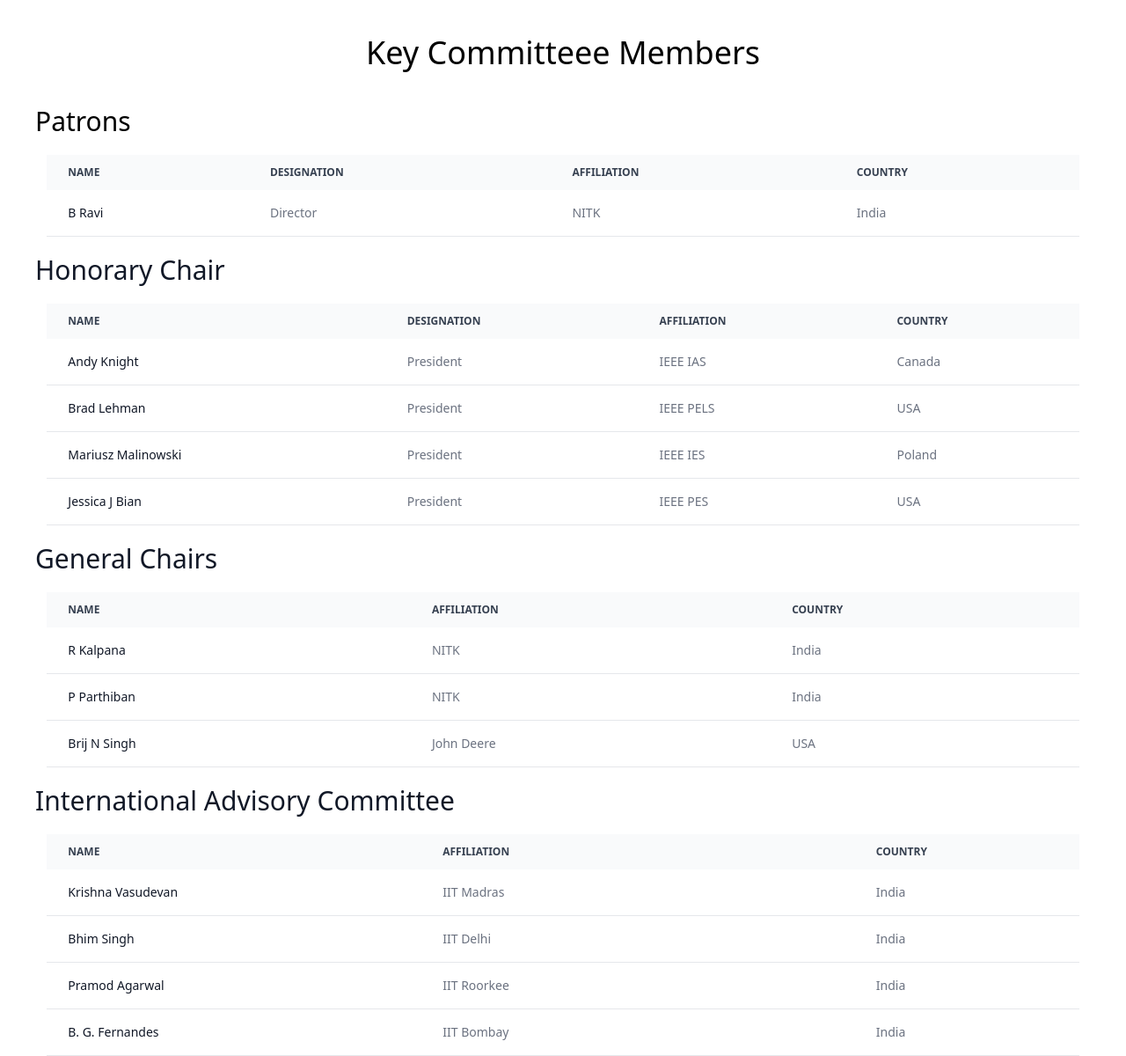
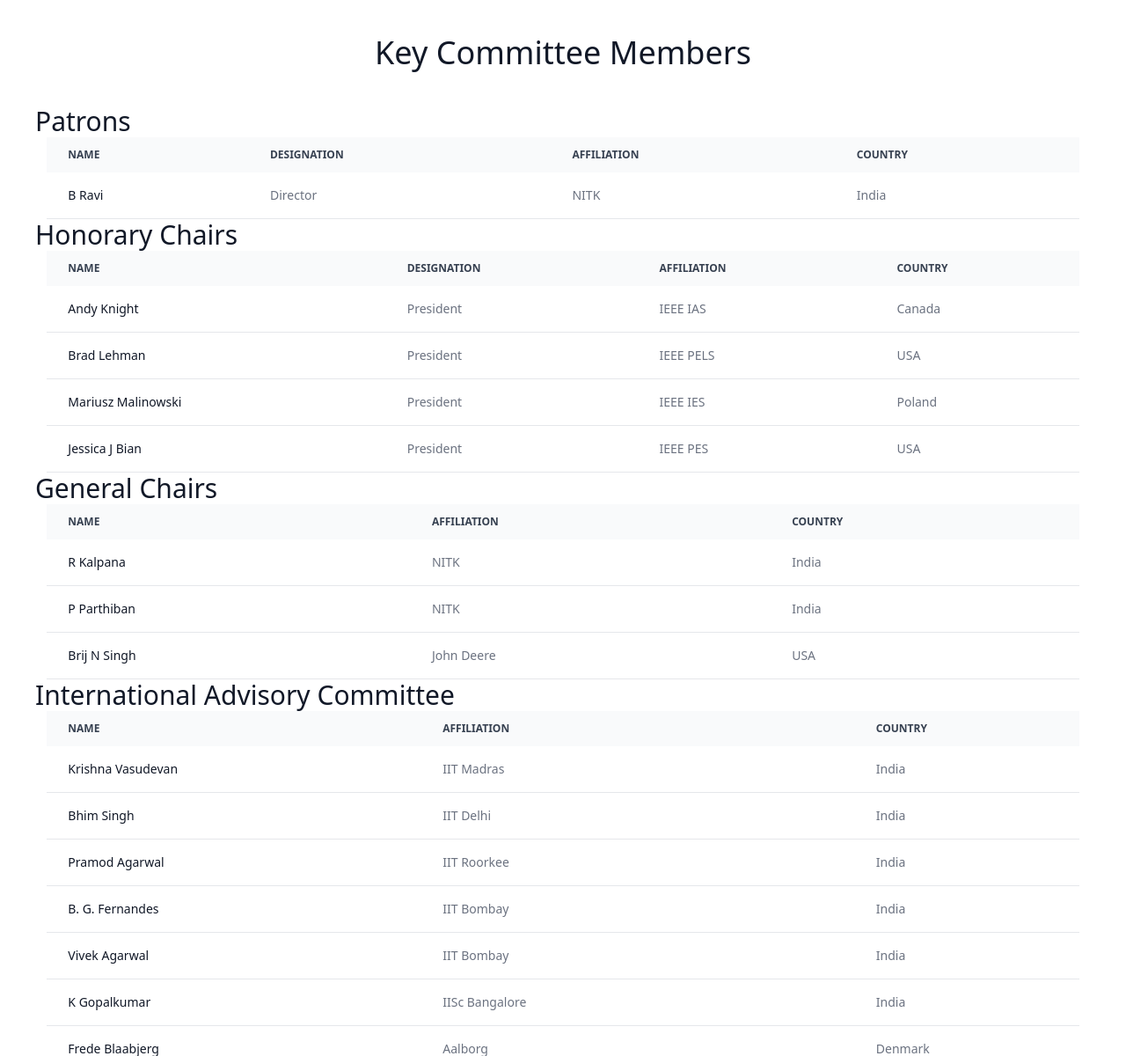
Before and after one commit to anirudhprabhakaran3/pedes-website, a Django app: page /committee/ in a window 1280 px wide. Shown: the part 64-1264 px from the top of the page at 88% size. Run offline with Django 4.2, Linux system fonts and the light colour scheme; some libraries are stand-ins or nearby versions.

Commit message:
removed custom styling

```diff
--- a/web/templates/pages/committee.html
+++ b/web/templates/pages/committee.html
@@ -9,11 +9,11 @@ Home
 <div>
 
 </div>
-<div style="margin: 40px;">
-    <p class="text-4xl text-gray-900, text-center">Key Committeee Members</p>
+<div class="my-10">
+    <p class="text-4xl text-gray-900 text-center">Key Committee Members</p>
 </div>
-<div style="margin: 20px; margin-left: 40px;">
-    <p class="text-3xl text-gray-900, text-left">Patrons</p>
+<div class="ml-10">
+    <p class="text-3xl text-gray-900 text-left">Patrons</p>
 </div>
 <div id="patrons">
     <div class="relative overflow-x-auto w-11/12 mx-auto">
@@ -54,8 +54,8 @@ Home
     </div>
 </div>
 
-<div style="margin: 20px; margin-left: 40px;">
-    <p class="text-3xl text-gray-900 , text-left">Honorary Chair</p>
+<div class="ml-10">
+    <p class="text-3xl text-gray-900 text-left">Honorary Chairs</p>
 </div>
 
 <div id="HonoraryChair">
@@ -139,8 +139,8 @@ Home
     </div>
 </div>
 
-<div style="margin: 20px; margin-left: 40px;">
-    <p class="text-3xl text-gray-900 , text-left">General Chairs</p>
+<div class="ml-10">
+    <p class="text-3xl text-gray-900 text-left">General Chairs</p>
 </div>
 
 <div id="GeneralChairs">
@@ -197,8 +197,8 @@ Home
         </table>
     </div>
 </div>
-<div style="margin: 20px; margin-left: 40px;">
-    <p class="text-3xl text-gray-900 , text-left">International Advisory Committee</p>
+<div class="ml-10">
+    <p class="text-3xl text-gray-900 text-left">International Advisory Committee</p>
 </div>
 
 <div id="InternationalAdvisoryCommittee">
@@ -476,8 +476,8 @@ Home
     </div>
 </div>
 
-<div style="margin: 20px; margin-left: 40px;">
-    <p class="text-3xl text-gray-900 , text-left">Technical Program Chairs</p>
+<div class="ml-10">
+    <p class="text-3xl text-gray-900 text-left">Technical Program Chairs</p>
 </div>
 
 <div id="Technical Program Chairs">
@@ -524,8 +524,8 @@ Home
     </div>
 </div>
 
-<div style="margin: 20px; margin-left: 40px;">
-    <p class="text-3xl text-gray-900 , text-left">Publication Chairs</p>
+<div class="ml-10">
+    <p class="text-3xl text-gray-900 text-left">Publication Chairs</p>
 </div>
 
 <div id="PublicationChairs">
@@ -583,8 +583,8 @@ Home
     </div>
 </div>
 
-<div style="margin: 20px; margin-left: 40px;">
-    <p class="text-3xl text-gray-900 , text-left">Finance Chairs</p>
+<div class="ml-10">
+    <p class="text-3xl text-gray-900 text-left">Finance Chairs</p>
 </div>
 
 <div id="FinanceChairs">
@@ -632,8 +632,8 @@ Home
 </div>
 
 
-<div style="margin: 20px; margin-left: 40px;">
-    <p class="text-3xl text-gray-900 , text-left">Tutorial Chairs</p>
+<div class="ml-10">
+    <p class="text-3xl text-gray-900 text-left">Tutorial Chairs</p>
 </div>
 
 <div id="tutorialChairs">
@@ -681,8 +681,8 @@ Home
 </div>
 
 
-<div style="margin: 20px; margin-left: 40px;">
-    <p class="text-3xl text-gray-900 , text-left">Plenary Chairs</p>
+<div class="ml-10">
+    <p class="text-3xl text-gray-900 text-left">Plenary Chairs</p>
 </div>
 
 <div id="tutorialChairs">
@@ -730,8 +730,8 @@ Home
 </div>
 
 
-<div style="margin: 20px; margin-left: 40px;">
-    <p class="text-3xl text-gray-900 , text-left">Conveners</p>
+<div class="ml-10">
+    <p class="text-3xl text-gray-900 text-left">Conveners</p>
 </div>
 
 <div id="tutorialChairs">
@@ -789,8 +789,8 @@ Home
     </div>
 </div>
 
-<div style="margin: 20px; margin-left: 40px;">
-    <p class="text-3xl text-gray-900 , text-left">Publicity Chairs</p>
+<div class="ml-10">
+    <p class="text-3xl text-gray-900 text-left">Publicity Chairs</p>
 </div>
 
 <div id="PublicityChairs">
```
